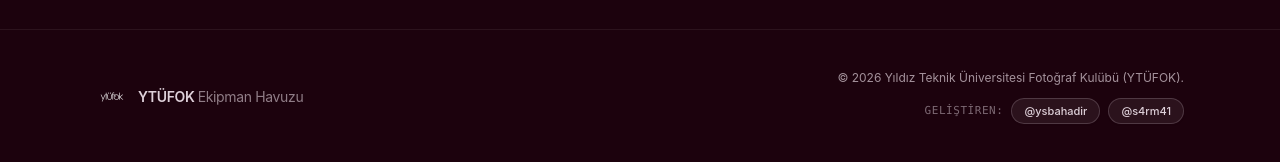
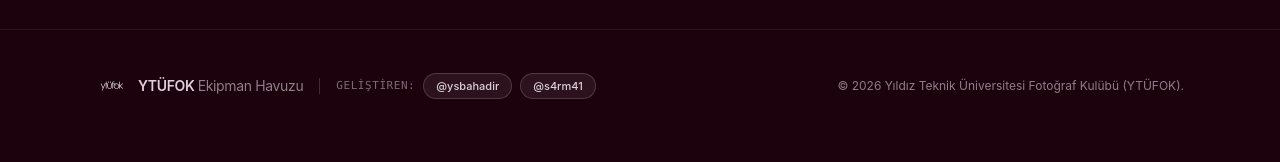
Before and after one commit to ytufokonline/ytufok-web, a React (Vite) app: page / in a window 1280 px wide. Shown: the part 4265-4427 px from the top of the page. Built offline with nearby package versions, Linux system fonts and the light colour scheme; no server answers; the database is empty; a web font is replaced by a local one.

Commit message:
feat(footer): move developer signatures to the left side directly next to the logo

```diff
--- a/src/components/Footer.tsx
+++ b/src/components/Footer.tsx
@@ -5,7 +5,8 @@ export const Footer: React.FC = () => {
     <footer className="border-t border-white/[0.08] text-[#ded0d9]/70 text-xs mt-24 pb-28 sm:pb-12 pt-10">
       <div className="max-w-6xl mx-auto px-4 sm:px-6 lg:px-8">
         <div className="flex flex-col sm:flex-row items-center justify-between gap-6">
-          {/* Brand */}
+          {/* Left Side: Brand Logo & Developer Signatures right next to it */}
+          <div className="flex flex-col sm:flex-row items-center gap-3 sm:gap-4 text-center sm:text-left">
             <div className="flex items-center gap-2.5">
               <img
                 src="/logo.png"
@@ -18,14 +19,11 @@ export const Footer: React.FC = () => {
               </span>
             </div>
 
-          {/* Copyright & Developed By */}
-          <div className="flex flex-col items-center sm:items-end gap-3 text-xs text-[#ded0d9]/70 text-center sm:text-right">
-            <div>
-              &copy; {new Date().getFullYear()} Yıldız Teknik Üniversitesi Fotoğraf Kulübü (YTÜFOK).
-            </div>
+            {/* Separator on desktop */}
+            <span className="hidden sm:inline-block w-px h-4 bg-white/20" />
 
-            {/* Developer Credits - Interactive Glass Capsule Badges */}
-            <div className="flex flex-wrap items-center justify-center sm:justify-end gap-2 text-xs">
+            {/* Developer Signatures right next to the logo */}
+            <div className="flex items-center gap-2 text-xs">
               <span className="text-[11px] font-mono uppercase tracking-wider text-[#ded0d9]/50">
                 Geliştiren:
               </span>
@@ -49,6 +47,11 @@ export const Footer: React.FC = () => {
               </a>
             </div>
           </div>
+
+          {/* Right Side: Copyright */}
+          <div className="text-xs text-[#ded0d9]/60 text-center sm:text-right">
+            &copy; {new Date().getFullYear()} Yıldız Teknik Üniversitesi Fotoğraf Kulübü (YTÜFOK).
+          </div>
         </div>
       </div>
     </footer>
```
Lines whose indentation alone changed are shown as unchanged.
